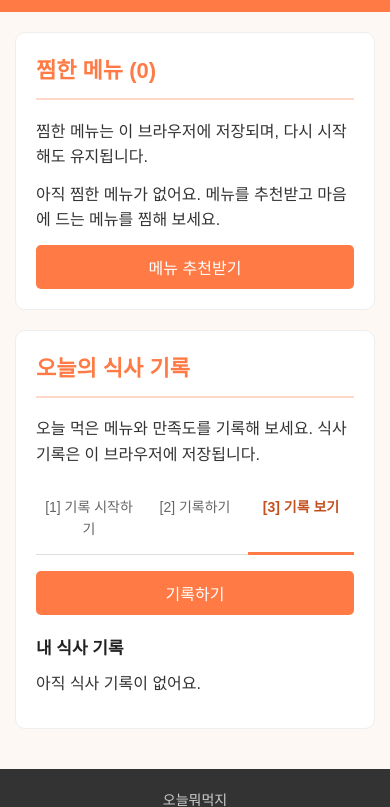
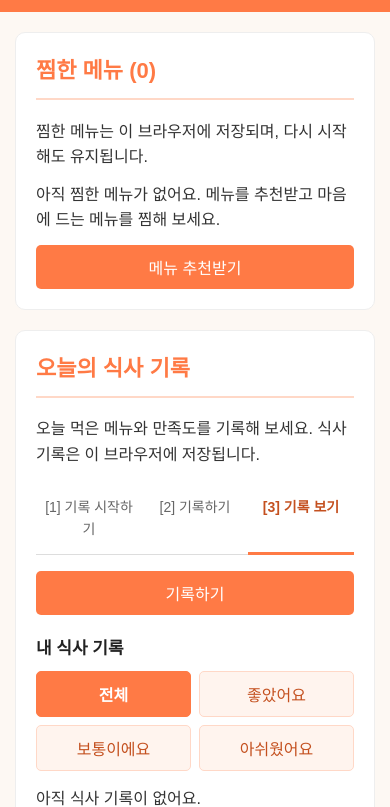
Before and after one commit to gitdevtori/iscu-uiuxprogramming, a plain HTML site: page my.html in a window 390 px wide. Both pictures are taken after a click on the button "기록 보기". Shown: the part 203-1010 px from the top of the page. Drawn offline with Linux system fonts and the light colour scheme.

Commit message:
feat: 10주차 식사 기록 만족도 필터와 결과 안내 추가

```diff
--- a/my.html
+++ b/my.html
@@ -93,6 +93,13 @@
 
         <div id="mealRecordsPanel" hidden>
             <h3 id="mealRecordsTitle" tabindex="-1">내 식사 기록</h3>
+            <div class="filters" aria-label="만족도 필터">
+                <button type="button" class="filter is-active" data-filter="all" aria-pressed="true">전체</button>
+                <button type="button" class="filter" data-filter="good" aria-pressed="false">좋았어요</button>
+                <button type="button" class="filter" data-filter="normal" aria-pressed="false">보통이에요</button>
+                <button type="button" class="filter" data-filter="bad" aria-pressed="false">아쉬웠어요</button>
+            </div>
+            <p id="mealCount" role="status"></p>
             <p id="emptyMeals">아직 식사 기록이 없어요.</p>
             <ul id="mealRecords" class="favorite-list"></ul>
         </div>
--- a/script.js
+++ b/script.js
@@ -482,6 +482,8 @@ const mealResetButton = document.querySelector("#mealResetButton");
 const mealMessage = document.querySelector("#mealMessage");
 const mealRecordsList = document.querySelector("#mealRecords");
 const emptyMeals = document.querySelector("#emptyMeals");
+const mealCount = document.querySelector("#mealCount");
+const mealFilterButtons = document.querySelectorAll(".filter");
 const mealStorageKey = "today-meal-records";
 const mealRatingNames = {
     good: "좋았어요",
@@ -490,6 +492,7 @@ const mealRatingNames = {
 };
 let mealRecords = [];
 let isMealSubmitting = false;
+let mealFilter = "all";
 
 // 시작, 입력, 기록 보기 중 현재 단계에 해당하는 영역만 표시하는 함수
 function showMealStep(step) {
@@ -547,11 +550,15 @@ function toggleMealReason() {
     mealMessage.textContent = "";
 }
 
-// 저장된 식사 기록을 안전하게 텍스트로 표시하는 함수
+// 저장된 식사 기록 중 선택한 만족도에 맞는 것만 텍스트로 표시하는 함수
 function renderMealRecords() {
     mealRecordsList.textContent = "";
-    emptyMeals.hidden = mealRecords.length !== 0;
+    let shownCount = 0;
     mealRecords.forEach(function (meal, index) {
+        if (mealFilter !== "all" && meal.rating !== mealFilter) {
+            return;
+        }
+        shownCount = shownCount + 1;
         const item = document.createElement("li");
         const title = document.createElement("h3");
         const description = document.createElement("p");
@@ -571,6 +578,28 @@ function renderMealRecords() {
         item.appendChild(deleteButton);
         mealRecordsList.appendChild(item);
     });
+
+    // 전체 기록이 없는 경우와 필터 결과만 없는 경우를 나누어 안내
+    if (mealRecords.length === 0) {
+        emptyMeals.textContent = "아직 식사 기록이 없어요.";
+    } else if (shownCount === 0) {
+        emptyMeals.textContent = "‘" + mealRatingNames[mealFilter] + "’ 기록이 없어요.";
+    }
+    emptyMeals.hidden = shownCount !== 0;
+    mealCount.hidden = shownCount === 0;
+    mealCount.textContent = "전체 " + mealRecords.length + "개 중 " + shownCount + "개";
+}
+
+// 필터 버튼의 선택 표시와 aria-pressed를 바꾸고 목록을 다시 그리는 함수
+function handleMealFilter(event) {
+    mealFilter = event.currentTarget.dataset.filter;
+    mealFilterButtons.forEach(function (button) {
+        const isSelected = button.dataset.filter === mealFilter;
+        button.classList.toggle("is-active", isSelected);
+        button.setAttribute("aria-pressed", isSelected);
+    });
+    mealMessage.textContent = "";
+    renderMealRecords();
 }
 
 // 선택한 기록만 삭제하고 저장에 실패하면 기존 목록을 유지하는 함수
@@ -737,6 +766,9 @@ if (mealForm) {
         mealForm.reset();
         showMealStep(0);
     });
+    mealFilterButtons.forEach(function (button) {
+        button.addEventListener("click", handleMealFilter);
+    });
     loadMealRecords();
     setMealSubmitting(false);
 }
--- a/style.css
+++ b/style.css
@@ -180,6 +180,34 @@ p {
 }
 
 .tab.is-active {
+    color: #ffffff;
+    background-color: #ff7a45;
+    border-color: #ff7a45;
+    font-weight: bold;
+}
+
+/* 식사 기록 만족도 필터 (탭과 같은 모양) */
+.filters {
+    display: flex;
+    flex-wrap: wrap;
+    gap: 8px;
+    margin-bottom: 15px;
+}
+
+.filter {
+    flex: 1;
+    width: auto;
+    margin: 0;
+    color: #c4501f;
+    background-color: #fff4ee;
+    border: 1px solid #ffd8c7;
+}
+
+.filter:hover {
+    background-color: #ffeadf;
+}
+
+.filter.is-active {
     color: #ffffff;
     background-color: #ff7a45;
     border-color: #ff7a45;
@@ -470,6 +498,10 @@ footer p {
         grid-template-columns: 1fr;
     }
 
+    .filter {
+        flex-basis: 40%;
+    }
+
     button {
         box-sizing: border-box;
         display: block;
```
